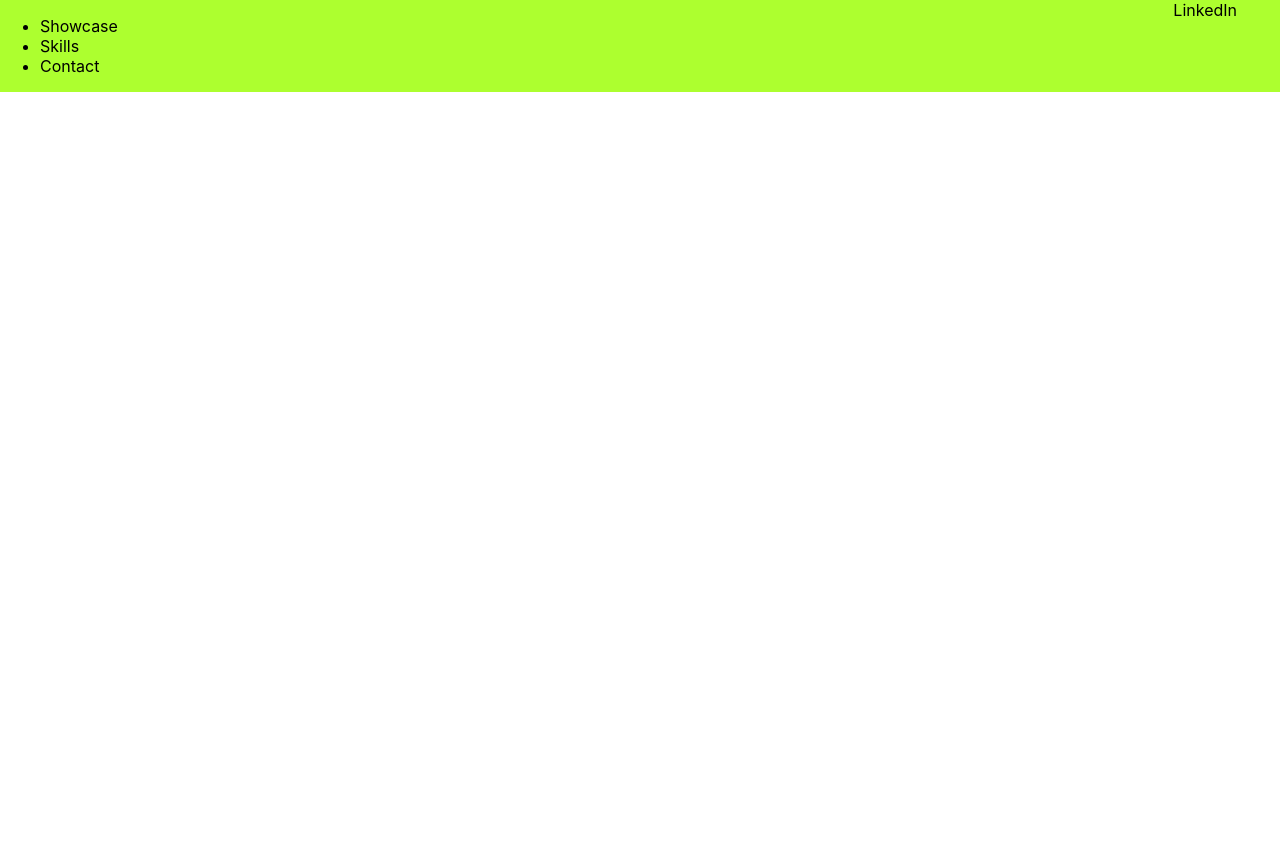
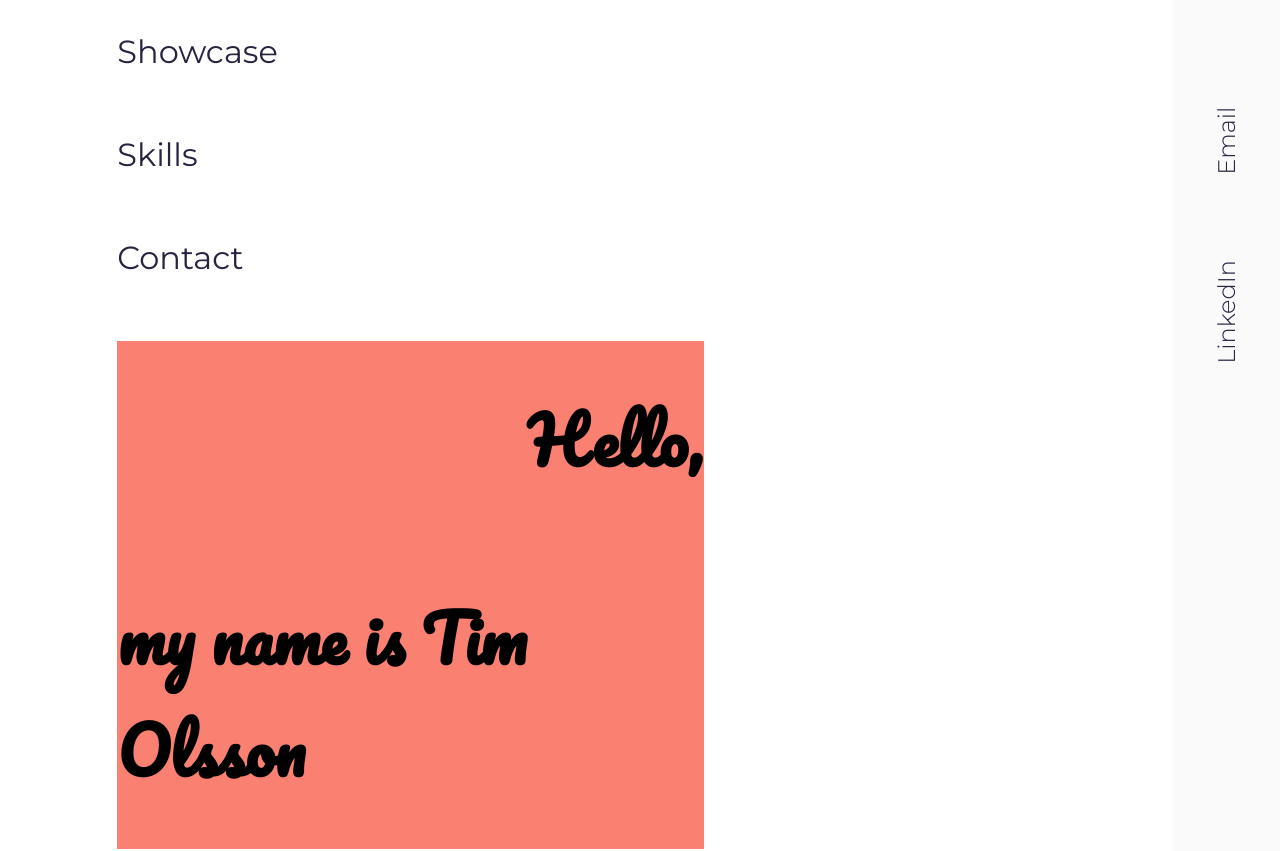
Before and after one commit to timolsson/tim-portfolio, a Next.js app: page / in a window 1280 px wide. Shown: the top 851 px of the page. Before the commit the page ends 800 px from the top, so only its background shows below. Built offline with nearby package versions, Linux system fonts and the light colour scheme.

Commit message:
Globals + Content
- Globals + fonts added
- Text content added

```diff
--- a/pages/index.js
+++ b/pages/index.js
@@ -4,9 +4,9 @@ import Link from "next/link";
 export default function Home() {
   return (
     <>
-      <Grid container direction="row" className="testing">
-        <Grid container item xs="11" justify="flex-start" alignItems="center">
-          <Box>
+      <Grid container direction="row" className="home-container">
+        <Grid container item xs="11" justify="flex-start" alignContent="center">
+          <Box className="textbox">
             <ul>
               <li>
                 <Link href="/showcase">Showcase</Link>
@@ -18,9 +18,18 @@ export default function Home() {
                 <Link href="/showcase">Contact</Link>
               </li>
             </ul>
+            <span className="name">
+              <h1>Hello,</h1>
+              <h1>my name is Tim Olsson</h1>
+            </span>
+          </Box>
+
+          <Box className="role">
+            <h1>Front-end Developer</h1>
           </Box>
         </Grid>
-        <Grid item xs="1">
+        <Grid item container xs="1" className="socials" direction="column">
+          <Link href="mailto:hello@timolsson.com">Email</Link>
           <Link href="LinkedIn">LinkedIn</Link>
         </Grid>
       </Grid>
--- a/styles/globals.scss
+++ b/styles/globals.scss
@@ -1,16 +1,17 @@
+@import url("https://fonts.googleapis.com/css2?family=Montserrat:wght@300;400;500;600;700;800&display=swap");
+@import url("https://fonts.googleapis.com/css2?family=Pacifico&display=swap");
+$main-color: #272341;
+$soft-gray: #fafafa;
+$main-font: "Montserrat", sans-serif;
+$secondary-font: "Pacifico", sans-serif;
+
 html,
 body {
   padding: 0;
   margin: 0;
-  font-family: -apple-system, BlinkMacSystemFont, Segoe UI, Roboto, Oxygen,
-    Ubuntu, Cantarell, Fira Sans, Droid Sans, Helvetica Neue, sans-serif;
+  font-family: $main-font;
+
+  a {
+    color: $main-color;
+  }
 }
-
-a {
-  color: inherit;
-  text-decoration: none;
-}
-
-* {
-  box-sizing: border-box;
-}
--- a/styles/pages/home.scss
+++ b/styles/pages/home.scss
@@ -1,3 +1,60 @@
-.testing {
-  background-color: greenyellow;
+.home-container {
+  background-color: white;
+  font-weight: 600;
+  height: 100vh;
+
+  .textbox {
+    margin-left: 10%;
+    width: 50%;
+    ul {
+      padding-left: 0;
+      font-size: 32px;
+      list-style-type: none;
+      li {
+        margin-bottom: 4rem;
+        a {
+          font-weight: 400;
+          color: $main-color;
+          text-decoration: none;
+        }
+        a:hover {
+          font-weight: 500;
+          opacity: 50%;
+          transition: 0.1s ease-in-out;
+        }
+      }
+    }
+  }
+  .role {
+    font-family: $secondary-font;
+    font-size: 36px;
+    width: 100%;
+    margin-left: 10%;
+  }
+  .name {
+    width: 50%;
+    font-family: $secondary-font;
+    font-size: 32px;
+    width: 100%;
+    display: flex;
+    flex-direction: column;
+    align-items: flex-end;
+
+    background-color: salmon;
+  }
+  .socials {
+    background-color: $soft-gray;
+    a {
+      font-size: 24px;
+      font-weight: 300;
+      text-decoration: none;
+      position: relative;
+      top: 10%;
+      margin-bottom: 20vh;
+      transform: rotate(-90deg);
+    }
+    a:hover {
+      opacity: 50%;
+    }
+  }
 }
```
